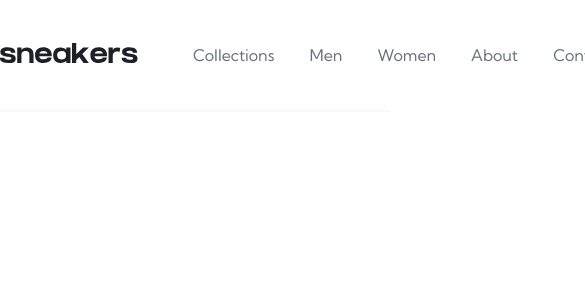
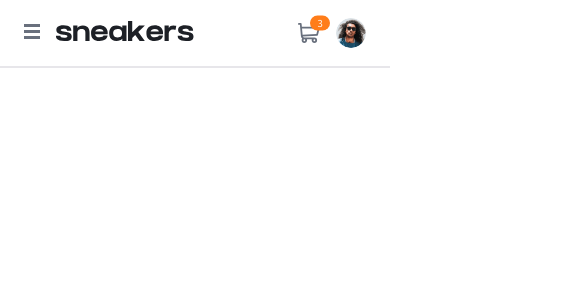
Before and after one commit to leo-jcq/ecommerce-product-page, a React (Vite) app: page / in a window 390 px wide. Shown: the top 300 px of the page, 585 px wide, since content can reach past the window. Built offline with nearby package versions, Linux system fonts and the light colour scheme.

Commit message:
finish responsive on navbar

```diff
--- a/scss/_variables.scss
+++ b/scss/_variables.scss
@@ -10,3 +10,6 @@ $light-grayish-blue: hsl(223, 64%, 98%);
 $white: hsl(0, 0%, 100%);
 $black: hsla(0, 0%, 0%);
 $black-75: hsla(0, 0%, 0%, 0.75);
+
+/* Custom */
+$line: hsl(255, 9%, 91%);
--- a/src/assets/icons.tsx
+++ b/src/assets/icons.tsx
@@ -33,3 +33,13 @@ export const iconDelete: JSX.Element = (
         <use fill="#C3CAD9" fillRule="nonzero" xlinkHref="#a" />
     </svg>
 );
+
+export const iconMenu: JSX.Element = (
+    <svg width="16" height="15" xmlns="http://www.w3.org/2000/svg">
+        <path
+            d="M16 12v3H0v-3h16Zm0-6v3H0V6h16Zm0-6v3H0V0h16Z"
+            fill="#69707D"
+            fillRule="evenodd"
+        />
+    </svg>
+);
--- a/src/components/Cart/Cart.scss
+++ b/src/components/Cart/Cart.scss
@@ -114,7 +114,7 @@
     & .text {
         height: 100%;
 
-        display: inline-flex;
+        display: flex;
         flex-direction: column;
         justify-content: space-evenly;
 
--- a/src/components/Navbar/Navbar.scss
+++ b/src/components/Navbar/Navbar.scss
@@ -4,7 +4,7 @@ nav {
     width: 100%;
     height: 112px;
 
-    border-bottom: 2px solid $light-grayish-blue;
+    border-bottom: 2px solid $line;
 
     display: flex;
     justify-content: space-between;
@@ -16,6 +16,11 @@ nav {
         display: flex;
         gap: 55px;
         align-items: center;
+    }
+
+    & .openBtn,
+    & .closeBtn {
+        display: none;
     }
 
     & ul {
@@ -72,6 +77,7 @@ nav {
         display: flex;
         gap: 40px;
         align-items: center;
+    }
 
     & .avatar {
         width: 50px;
@@ -81,11 +87,117 @@ nav {
 
         border-radius: 50%;
 
-            transition: box-shadow .2s ease;
+        transition: box-shadow 0.2s ease;
 
         &:hover {
             box-shadow: 0 0 0 2px $orange;
         }
     }
 }
+
+@media screen and (max-width: 1110px) {
+    nav {
+        padding: 0 24px;
     }
+}
+
+@media screen and (max-width: 800px) {
+    nav {
+        height: 68px;
+
+        & .left {
+            gap: 16px;
+        }
+
+        & .openBtn,
+        & .closeBtn {
+            display: block;
+
+            background-color: transparent;
+
+            border: none;
+
+            cursor: pointer;
+
+            transition: transform 0.2s ease;
+
+            &:active {
+                transform: scale(0.9);
+            }
+        }
+
+        & ul {
+            height: 100vh;
+            width: 250px;
+
+            background-color: $white;
+
+            padding: 92px 25px;
+
+            visibility: hidden;
+
+            flex-direction: column;
+            gap: 32px;
+            align-items: flex-start;
+
+            position: fixed;
+            z-index: 110;
+            top: 0;
+            left: 0;
+
+            &.open {
+                visibility: visible;
+
+                animation: slide 0.5s ease;
+            }
+
+            &::before {
+                content: "";
+
+                width: 100vw;
+                height: 100vh;
+
+                background-color: $black-75;
+
+                position: absolute;
+                z-index: 100;
+                top: 0;
+                left: 100%;
+            }
+        }
+
+        & li {
+            height: auto;
+        }
+
+        & a {
+            font-weight: 700;
+            color: $very-dark-blue;
+        }
+
+        & .closeBtn {
+            position: absolute;
+            top: 25px;
+            left: 25px;
+        }
+
+        & .right {
+            gap: 16px;
+        }
+
+        & .avatar {
+            width: 30px;
+            height: 30px;
+        }
+    }
+}
+
+@keyframes slide {
+    from {
+        transform: translateX(-100%);
+    }
+
+    to {
+        transform: translateX(0);
+    }
+}
--- a/src/components/Navbar/Navbar.tsx
+++ b/src/components/Navbar/Navbar.tsx
@@ -1,17 +1,26 @@
-import { FC } from 'react';
+import { FC, useRef } from 'react';
 import imageAvatar from '../../assets/image-avatar.png';
 import logo from '../../assets/logo.svg';
 import Cart from '../Cart/Cart';
+import { iconClose, iconMenu } from '../../assets/icons';
 import './Navbar.scss';
 
 const Navbar: FC = () => {
+    const menuRef = useRef<HTMLUListElement>(null);
+
+    const handleNavChange = ():void => {
+        menuRef.current?.classList.toggle('open');
+    }
+
     return (
         <nav>
             <div className="left">
+                <button className="openBtn" onClick={handleNavChange}>{iconMenu}</button>
                 <div className="logo">
                     <img src={logo} alt="sneakers" />
                 </div>
-                <ul>
+                <ul ref={menuRef}>
+                    <li className="closeBtn" onClick={handleNavChange}>{iconClose}</li>
                     <li>
                         <a href="#">Collections</a>
                     </li>
--- a/src/index.scss
+++ b/src/index.scss
@@ -13,6 +13,10 @@
     font-family: "Kumbh Sans", sans-serif;
 }
 
+:root {
+    font-size: 16px;
+}
+
 body {
     display: flex;
     justify-content: center;
```
Lines whose indentation alone changed are shown as unchanged.
